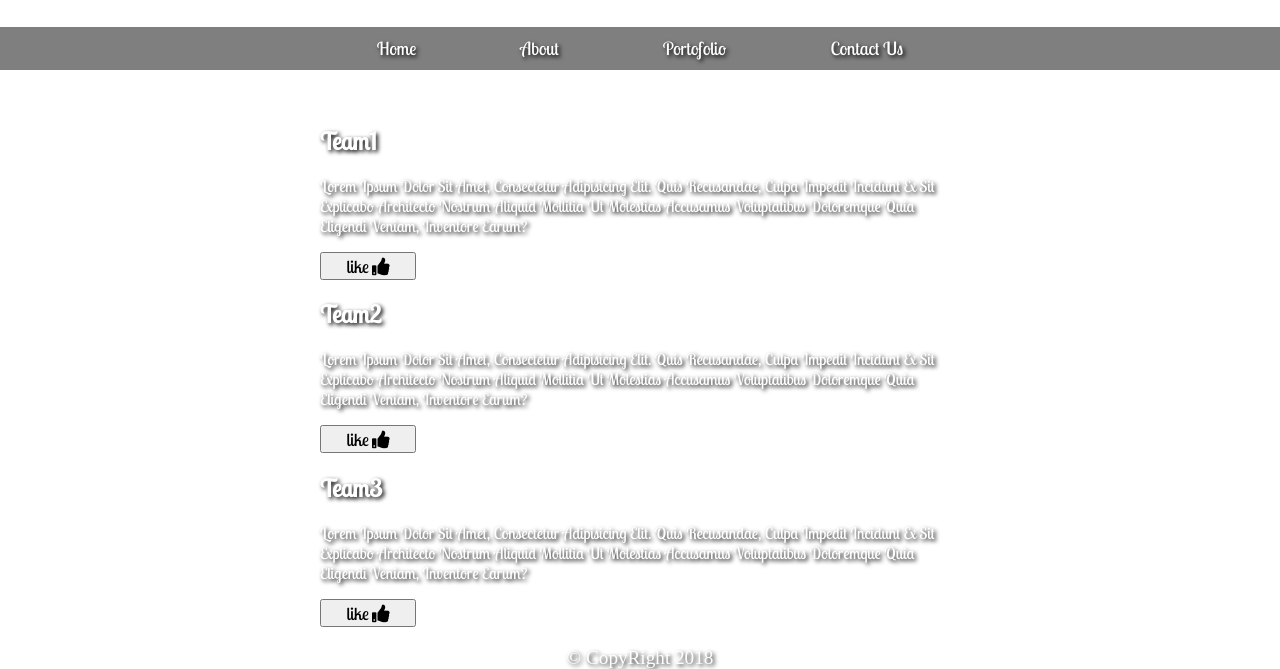
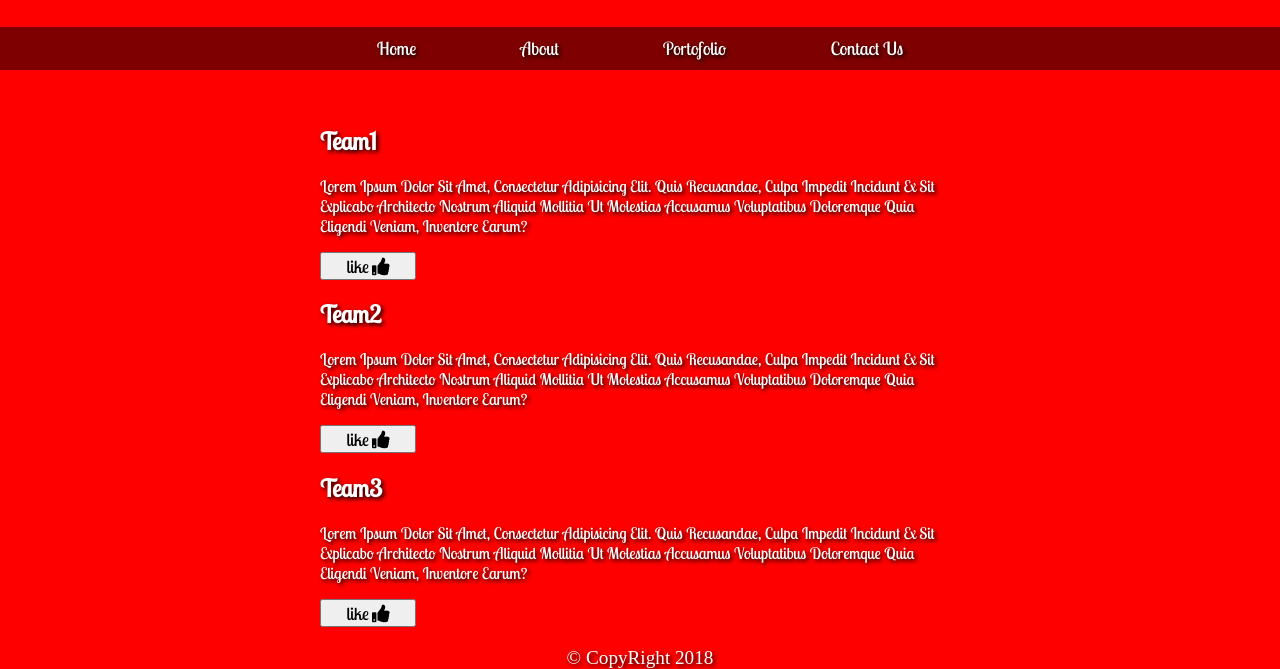
Before and after one commit to mona0204/document, a plain HTML site: page index.html in a window 1280 px wide. Shown: the part 275-944 px from the top of the page. Drawn offline with Linux system fonts and the light colour scheme.

Commit message:
background

```diff
--- a/index.html
+++ b/index.html
@@ -59,7 +59,7 @@
 <!--   script    -->
     <script>
         function myFunction() {
-            document.body.style.backgroundColor = "rgba(0, 0, 0, 0.5);";
+            document.body.style.backgroundColor = "red";
             alert("Page is loaded");
           }
 
```
